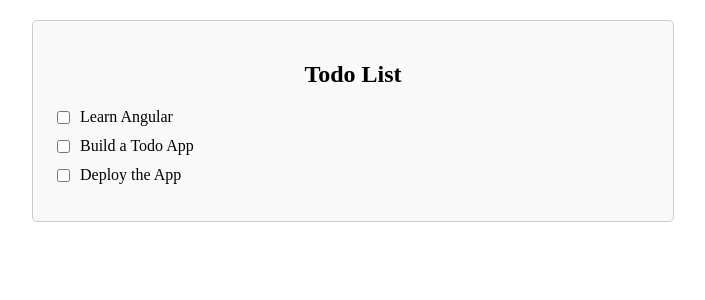
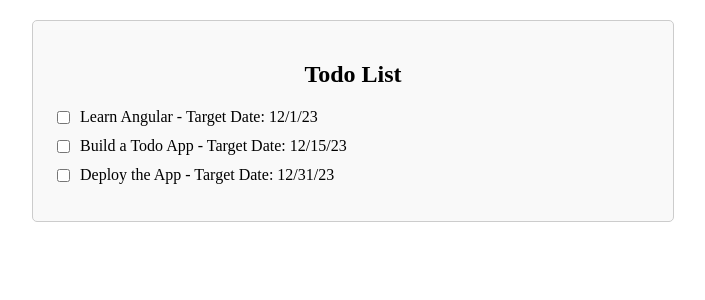
Before and after one commit to aarunprasad92/todo-ui-angular, an Angular app: page /todos in a window 1280 px wide. Shown: the top 300 px of the page, without its empty margins (287-992 px from the left). Built offline with nearby package versions, Linux system fonts and the light colour scheme.

Commit message:
Use of pipe to transform data

```diff
--- a/src/app/list-todos/list-todos.component.html
+++ b/src/app/list-todos/list-todos.component.html
@@ -3,7 +3,7 @@
     <ul>
       <li *ngFor="let todo of todos">
         <input type="checkbox" [checked]="todo.completed" />
-        {{ todo.title }}
+        {{ todo.title }} - Target Date: {{ todo.targetDate | date:'shortDate' }}
       </li>
     </ul>
   </div>
--- a/src/app/list-todos/list-todos.component.ts
+++ b/src/app/list-todos/list-todos.component.ts
@@ -5,6 +5,7 @@ interface Todo {
   id: number;
   title: string;
   completed: boolean;
+  targetDate: Date;
 }
 
 @Component({
@@ -16,8 +17,8 @@ interface Todo {
 
 export class ListTodosComponent {
   todos: Todo[] = [
-    { id: 1, title: 'Learn Angular', completed: false },
-    { id: 2, title: 'Build a Todo App', completed: false },
-    { id: 3, title: 'Deploy the App', completed: false }
+    { id: 1, title: 'Learn Angular', completed: false, targetDate: new Date('2023-12-01') },
+    { id: 2, title: 'Build a Todo App', completed: false, targetDate: new Date('2023-12-15') },
+    { id: 3, title: 'Deploy the App', completed: false, targetDate: new Date('2023-12-31') }
   ];
 }
```
